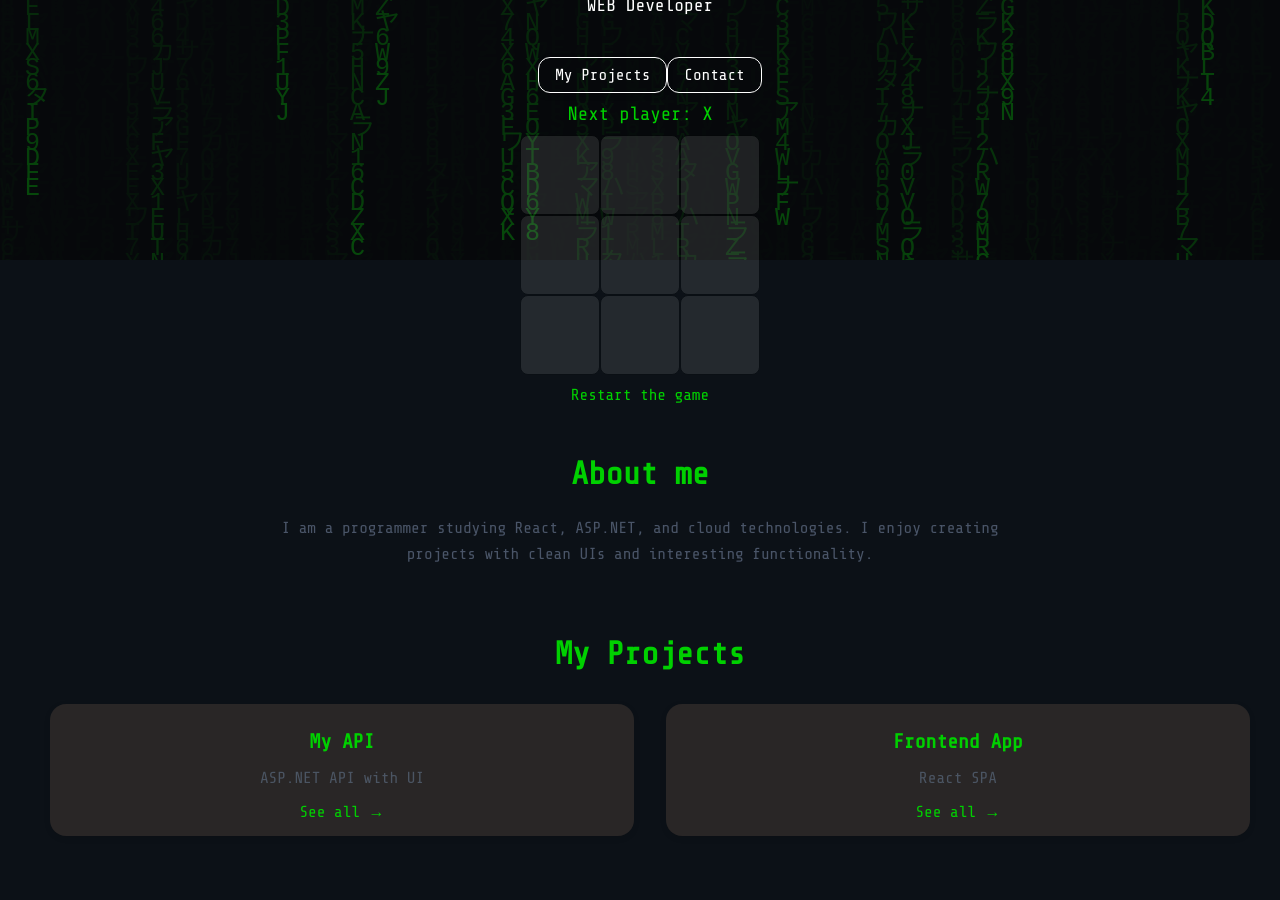
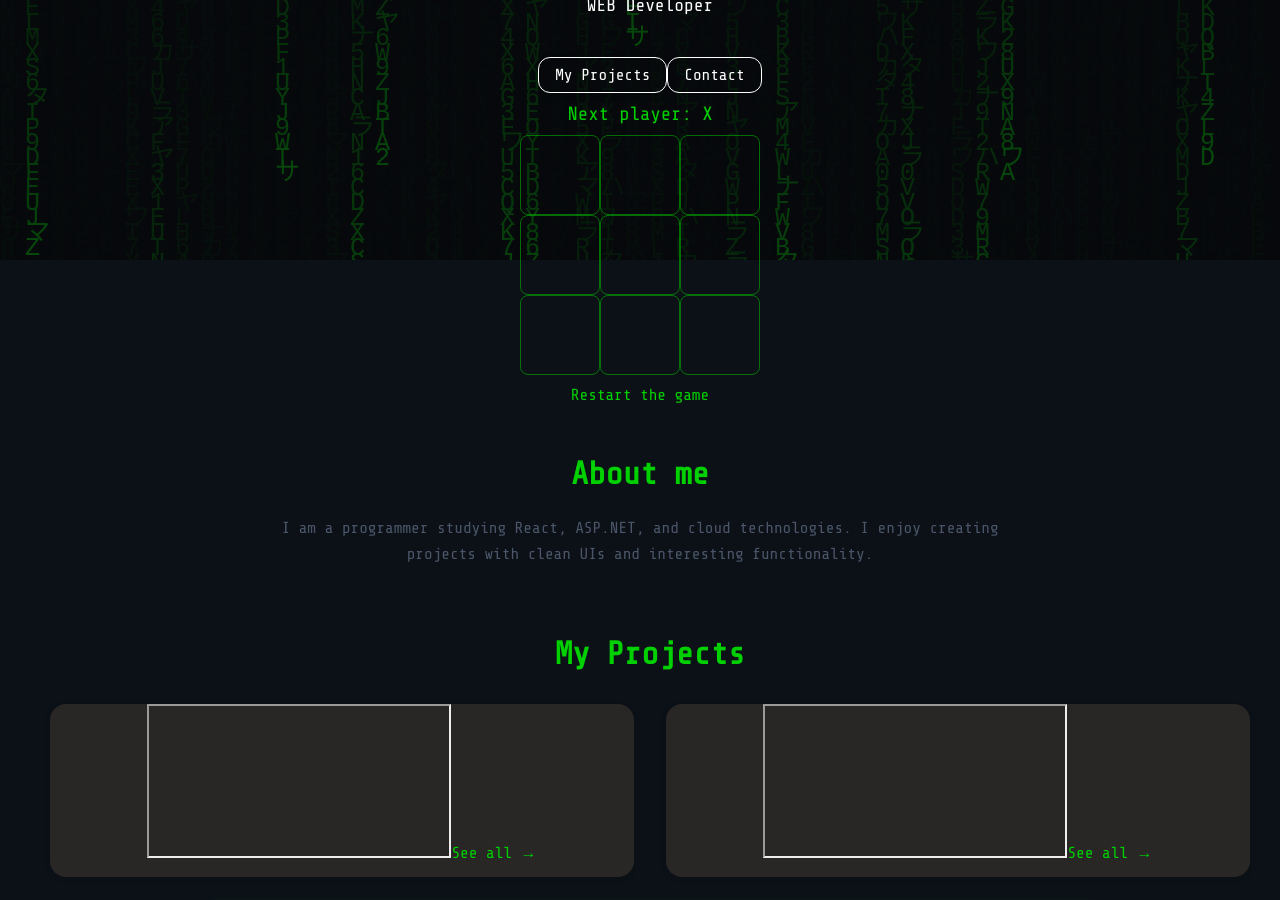
Before and after one commit to WellNoteOne/MyPage, a React (Vite) app: page / in a window 1280 px wide. Shown: the part 540-1440 px from the top of the page. Built offline with nearby package versions, Linux system fonts and the light colour scheme; a web font is replaced by a local one.

Commit message:
small fix

```diff
--- a/src/components/Game/Tic.css
+++ b/src/components/Game/Tic.css
@@ -9,8 +9,9 @@
   font-size: 2rem;
   font-weight: bold;
   cursor: pointer;
-  opacity: 10%;
+  opacity: 50%;
 }
+
 .game-info {
   color: rgb(0, 208, 0);
 }
@@ -25,23 +26,9 @@
   justify-content: center; /* по горизонтали */
   align-items: center;
 }
-.square {
-  width: 80px;
-  height: 80px;
-  display: flex;
-  justify-content: center;
-  align-items: center;
-  font-size: 2rem;
-  font-weight: bold;
-  background: #fff;
-  border: 1px solid #000;
-  cursor: pointer;
-}
-
 .board-row {
   display: flex;
 }
-
 .status {
   margin-bottom: 10px;
   font-size: 1.2rem;
--- a/src/components/Projects/Projects.css
+++ b/src/components/Projects/Projects.css
@@ -53,3 +53,19 @@
 .project-link:hover {
   text-decoration: underline;
 }
+
+.project-window {
+  width: 80%;
+  max-width: 900px;
+  height: 500px;
+  margin: 40px auto;
+  border: 2px solid #0f0;
+  border-radius: 12px;
+  overflow: hidden;
+  box-shadow: 0 0 20px rgba(0, 255, 0, 0.5);
+}
+
+.project-window iframe {
+  width: 100%;
+  height: 100%;
+}
--- a/src/components/Projects/Projects.jsx
+++ b/src/components/Projects/Projects.jsx
@@ -5,7 +5,11 @@ const projects = [
     link: "https://github.com/WellNoteOne",
     desc: "ASP.NET API with UI",
   },
-  { title: "Frontend App", link: "#", desc: "React SPA" },
+  {
+    title: "Hobbly",
+    link: "https://hobbly.azurewebsites.net",
+    desc: "Group project",
+  },
 ];
 
 export default function Projects() {
@@ -15,14 +19,24 @@ export default function Projects() {
       <div className="projects-grid">
         {projects.map((p, i) => (
           <div key={i} className="project-card">
-            <h4 className="project-title">{p.title}</h4>
-            <p className="project-desc">{p.desc}</p>
+            <iframe>
+              <h4 className="project-title">{p.title}</h4>
+              <p className="project-desc">{p.desc}</p>
+            </iframe>
             <a href={p.link} target="_blank" className="project-link">
               See all →
             </a>
           </div>
         ))}
       </div>
+      <div class="project-window">
+        <iframe
+          src="https://hobbly.azurewebsites.net"
+          title="Hobbly Project"
+          loading="lazy"
+          frameborder="0"
+        ></iframe>
+      </div>
     </section>
   );
 }
```
